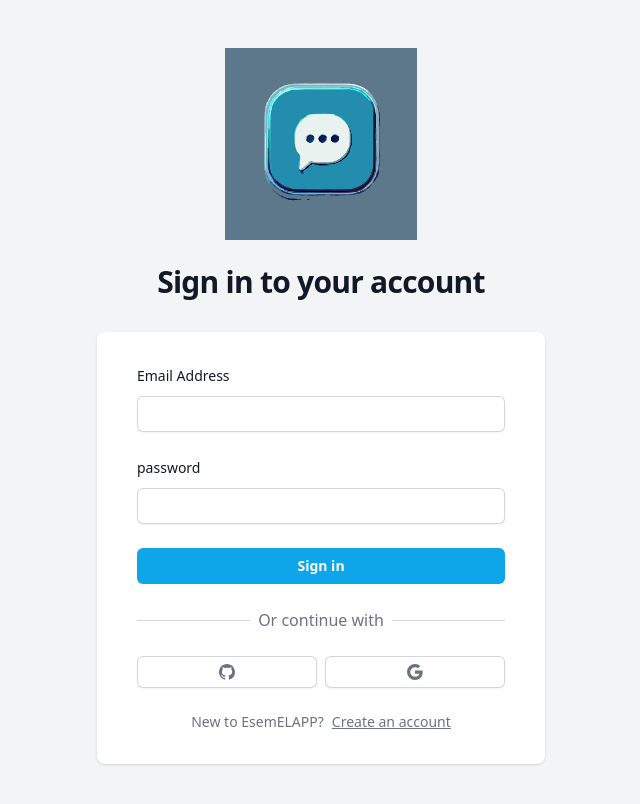
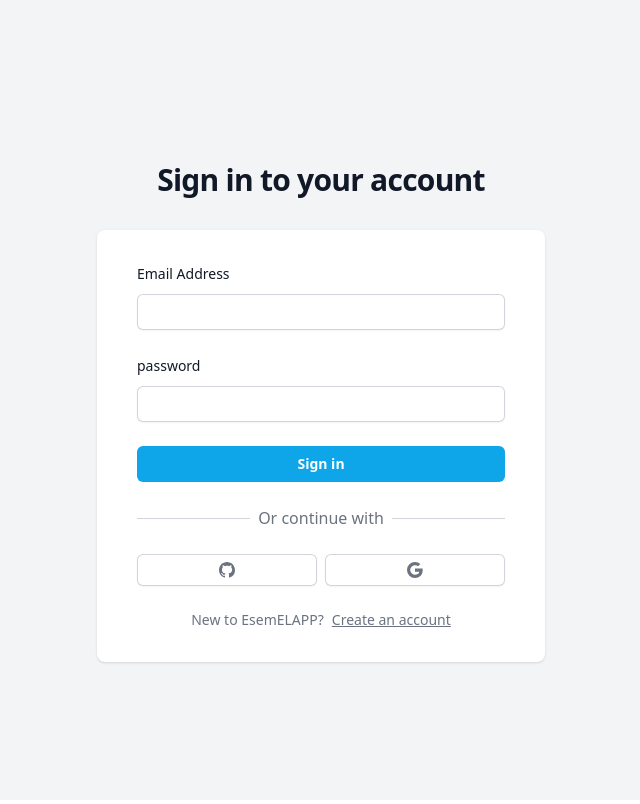
Before and after one commit to Luffeee/chat-app, a Next.js app: page / in a window 1280 px wide. Shown: the top 804 px of the page, without its empty margins (319-959 px from the left). Built offline with nearby package versions, Linux system fonts and the light colour scheme; no server answers; what pusher, tailwindcss-displaymodes would draw is missing.

Commit message:
Update page.tsx

```diff
--- a/app/(site)/page.tsx
+++ b/app/(site)/page.tsx
@@ -5,14 +5,6 @@ export default function Home() {
   return (
     <div className="flex min-h-full flex-col justify-center py-12 sm:px-6 lg:px-8 bg-gray-100">
       <div className="sm:mx-auto sm:w-full sm:max-w-md">
-        <Image
-          alt="Logo"
-          height="48"
-          width="48"
-          className="mx-auto w-auto"
-          src="/images/logo.png"
-        />
-
         <h2 className="mt-6 text-center text-3xl font-bold tracking-tight text-gray-900">
           Sign in to your account
         </h2>
```
